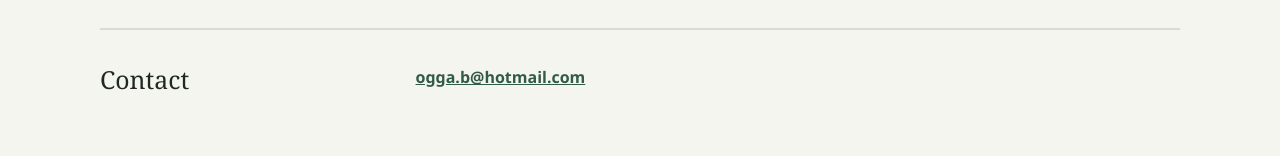
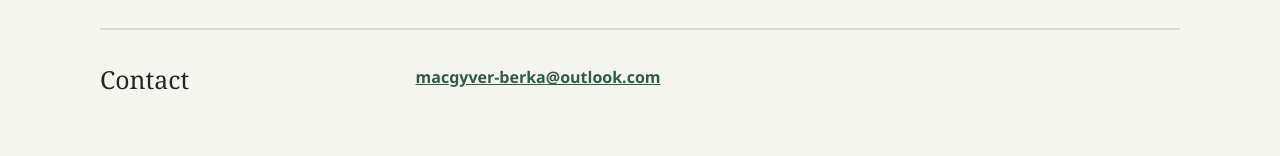
Before and after one commit to Berka2193/aboutme, a plain HTML site: page index.html in a window 1280 px wide. Shown: the part 1984-2140 px from the top of the page. Drawn offline with Linux system fonts and the light colour scheme.

Commit message:
email update

```diff
--- a/index.html
+++ b/index.html
@@ -287,7 +287,7 @@
       <section class="section contact" id="contact" aria-labelledby="contact-title">
         <h2 id="contact-title">Contact</h2>
         <div class="section-content">
-          <p><a href="mailto:ogga.b@hotmail.com">ogga.b@hotmail.com</a></p>
+          <p><a href="mailto:macgyver-berka@outlook.com">macgyver-berka@outlook.com</a></p>
         </div>
       </section>
     </main>
```
